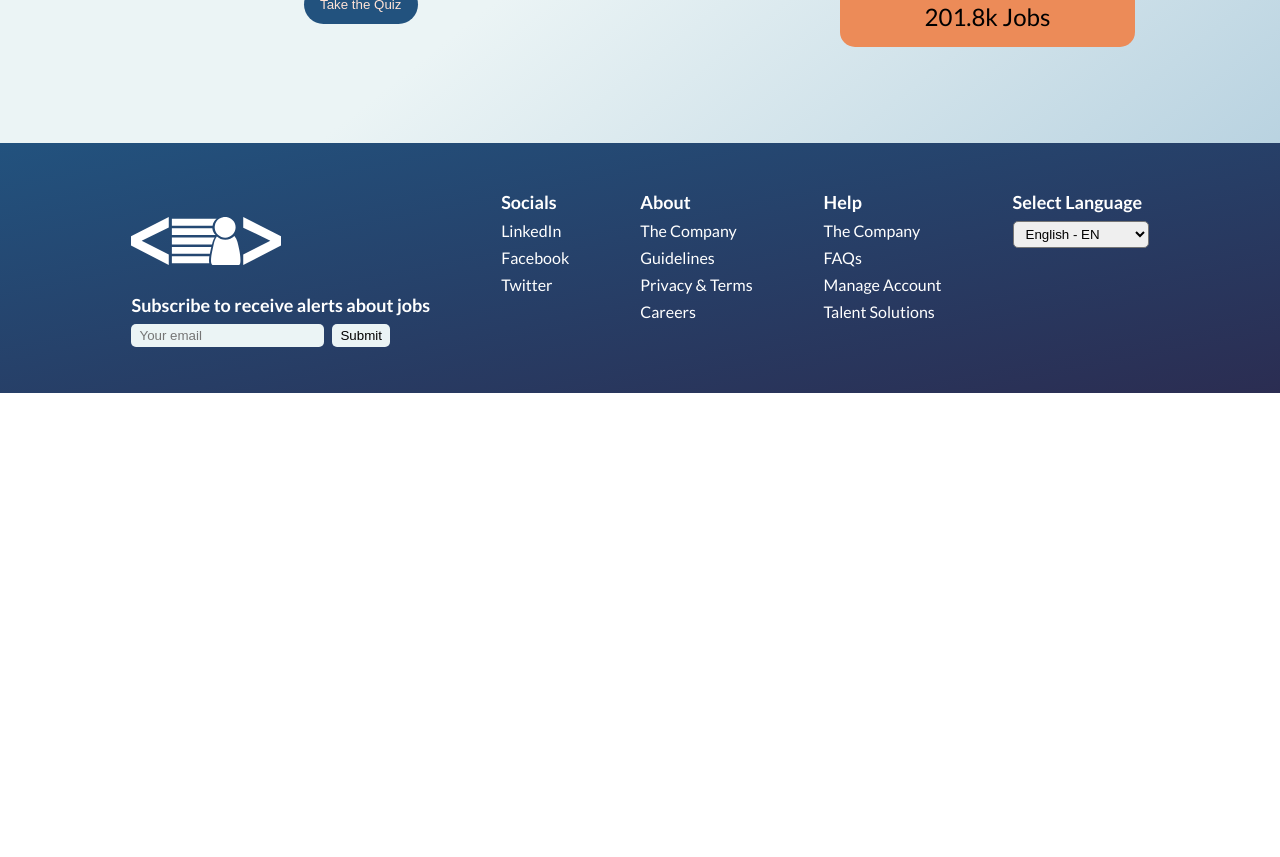
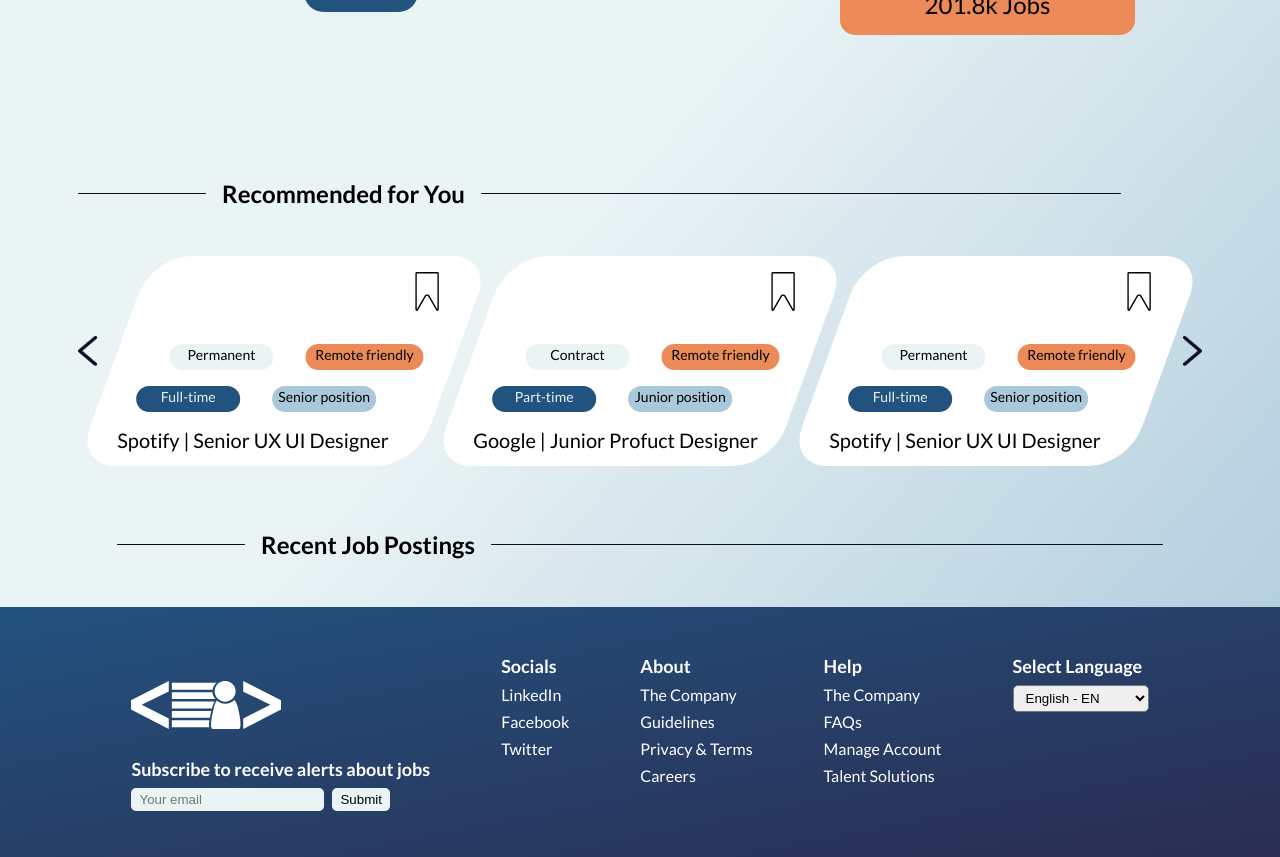
Before and after one commit to Mariessa-Pinto/hackthebreak2023, a Next.js app: page / in a window 1280 px wide. Shown: the part 620-1477 px from the top of the page. Before the commit the page ends 1013 px from the top, so only its background shows below. Built offline with nearby package versions, Linux system fonts and the light colour scheme.

Commit message:
recommended for you section

```diff
--- a/components/Footer/Footer.module.css
+++ b/components/Footer/Footer.module.css
@@ -58,7 +58,7 @@
 }
 
 /* Mobile */
-@media only screen and (max-width: 400px) {
+@media only screen and (max-width: 430px) {
     .footer {
         display: none;
     }
--- a/components/Navbar/Navbar.module.css
+++ b/components/Navbar/Navbar.module.css
@@ -6,7 +6,6 @@
     align-items: center;
     height: 180px;
     background-color: var(--semi-transparent);
-    padding: 6rem;
 }
 
 .list {
@@ -35,7 +34,7 @@
 }
 
 /* Mobile */
-@media only screen and (max-width: 400px) {
+@media only screen and (max-width: 430px) {
     .buttonAndProfile {
         display: none;
     }
--- a/pages/index.js
+++ b/pages/index.js
@@ -1,8 +1,6 @@
 import Head from 'next/head'
 import Image from 'next/image'
 import styles from '@/styles/Home.module.css'
-import Carousel from '@/components/carousel'
-import { useState } from 'react'
 import Navbar from '@/components/Navbar'
 import Footer from '@/components/Footer/index.js'
 
@@ -55,9 +53,100 @@
             </div>
           </div>
         </div>
+        <div className={styles.carousel}>
+          <div className={styles.seperator}>
+            <div className={styles.smallLine}></div>
+            <h2>Recommended for You</h2>
+            <div className={styles.bigLine}></div>
+          </div>
+          <div className={styles.recommendations}>
+            <Image
+                src={'/icons/leftArrow.png'}
+                alt={'left Arrow'}
+                width={20}
+                height={30}
+                className={styles.arrow}
+            />
+          <div className={styles.parallelogramOne}>
+            <div className={styles.tags}>
+            <Image
+                 src={'/icons/bookmark.svg'}
+                 alt={'bookmark'}
+                 width={40}
+                 height={40}
+                 className={styles.bookmark}
+            />
+            <div className={styles.topRow}>
+              <div><p className={styles.tagOne}>Permanent</p></div>
+              <div><p className={styles.tagTwo}>Remote friendly</p></div>
+            </div>
+            <div className={styles.bottomRow}>
+              <div><p className={styles.tagThree}>Full-time</p></div>
+              <div><p className={styles.tagFour}>Senior position</p></div>
+            </div>
+            </div>
+            <p className={styles.tagFive}>Spotify | Senior UX UI Designer</p>
+          </div>
+          <div className={styles.parallelogramTwo}>
+            <div className={styles.tags}>
+            <Image
+                 src={'/icons/bookmark.svg'}
+                 alt={'bookmark'}
+                 width={40}
+                 height={40}
+                 className={styles.bookmark}
+            />
+            <div className={styles.topRow}>
+              <div><p className={styles.tagOne}>Contract</p></div>
+              <div><p className={styles.tagTwo}>Remote friendly</p></div>
+            </div>
+            <div className={styles.bottomRow}>
+              <div><p className={styles.tagThree}>Part-time</p></div>
+              <div><p className={styles.tagFour}>Junior position</p></div>
+            </div>
+            </div>
+            <p className={styles.tagFive}>Google | Junior Profuct Designer</p>
+          </div>
+          <div className={styles.parallelogramThree}>
+            <div className={styles.tags}>
+            <Image
+                 src={'/icons/bookmark.svg'}
+                 alt={'bookmark'}
+                 width={40}
+                 height={40}
+                 className={styles.bookmark}
+            />
+            <div className={styles.topRow}>
+              <div><p className={styles.tagOne}>Permanent</p></div>
+              <div><p className={styles.tagTwo}>Remote friendly</p></div>
+            </div>
+            <div className={styles.bottomRow}>
+              <div><p className={styles.tagThree}>Full-time</p></div>
+              <div><p className={styles.tagFour}>Senior position</p></div>
+            </div>
+            </div>
+            <p className={styles.tagFive}>Spotify | Senior UX UI Designer</p>
+          </div>
+          <Image
+                src={'/icons/rightArrow.png'}
+                alt={'right Arrow'}
+                width={20}
+                height={30}
+                className={styles.arrow}
+            />
+        </div>
+        </div>
+        <div className={styles.postings}>
+        <div className={styles.seperator}>
+            <div className={styles.smallLineTwo}></div>
+            <h2>Recent Job Postings</h2>
+            <div className={styles.bigLineTwo}></div>
+          </div>
+          <div className={styles.cards}>
 
+          </div>
+        </div>
 
-        {/* <Carousel/> */}
         <Footer/>
       </main>
     </>
--- a/styles/Home.module.css
+++ b/styles/Home.module.css
@@ -49,6 +49,11 @@
   border-radius: 50px;
   margin-left: 11rem;
   cursor: pointer;
+}
+
+.quizButton:hover {
+  scale: 1.03;
+  transition: 300ms;
 }
 
 .rightCol {
@@ -110,8 +115,178 @@
   margin-left: 10.5rem;
 }
 
+.seperator {
+  display: flex;
+  flex-direction: row;
+  align-items: center;
+  gap: 1rem;
+  margin-bottom: 3rem;
+  margin-top: 3rem;
+}
+
+.smallLine {
+  height: 0.05rem;
+  width: 10vw;
+  background-color: var(--black);
+  border-radius: 5px;
+}
+
+.bigLine {
+  height: 0.05rem;
+  width: 50vw;
+  background-color: var(--black);
+  border-radius: 5px;
+}
+
+.parallelogramOne {
+  height: 210px;
+  width: 340px;
+  background-color: var(--white);
+  transform:skew(-20deg);
+  border-radius: 39px;
+  cursor: pointer;
+}
+
+.parallelogramOne:hover {
+  scale: 1.03;
+  transition: 300ms;
+}
+
+.parallelogramTwo {
+  height: 210px;
+  width: 340px;
+  background-color: var(--white);
+  transform:skew(-20deg);
+  border-radius: 39px;
+  cursor: pointer;
+}
+
+.parallelogramTwo:hover {
+  scale: 1.03;
+  transition: 300ms;
+}
+
+.parallelogramThree {
+  height: 210px;
+  width: 340px;
+  background-color: var(--white);
+  transform:skew(-20deg);
+  border-radius: 39px;
+  cursor: pointer;
+}
+
+.parallelogramThree:hover {
+  scale: 1.03;
+  transition: 300ms;
+}
+
+.bookmark {
+  transform:skew(20deg);
+  margin: 1rem 2rem;
+}
+
+.tags {
+  display: flex;
+  flex-direction: column;
+  align-items: flex-end;
+  gap: 1rem;
+  margin-bottom: 1rem;
+}
+
+.topRow {
+  display: flex;
+  flex-direction: row;
+  gap: 2rem;
+  margin-right: 2rem;
+}
+
+.bottomRow {
+  display: flex;
+  flex-direction: row;
+  gap: 2rem;
+  margin-right: 4rem;
+}
+
+
+.tagOne {
+  transform:skew(20deg);
+  height: 26px;
+  width: 104px;
+  background-color: var(--off-white);
+  border-radius: 25px;
+  text-align: center;
+  padding: 0.15rem;
+  font-size: 14px;
+}
+
+.tagTwo {
+  transform:skew(20deg);
+  height: 26px;
+  width: 118px;
+  background-color: var(--orange);
+  border-radius: 25px;
+  text-align: center;
+  padding: 0.15rem;
+  font-size: 14px;
+}
+
+.tagThree {
+  transform:skew(20deg);
+  height: 26px;
+  width: 104px;
+  background-color: var(--blue);
+  color: var(--off-white);
+  border-radius: 25px;
+  text-align: center;
+  padding: 0.15rem;
+  font-size: 14px;
+}
+
+.tagFour {
+  transform:skew(20deg);
+  height: 26px;
+  width: 104px;
+  background-color: var(--light-blue);
+  border-radius: 25px;
+  text-align: center;
+  padding: 0.15rem;
+  font-size: 14px;
+}
+
+.tagFive {
+  transform:skew(20deg);
+  font-size: 20px;
+  padding-left: 2rem;
+}
+
+.smallLineTwo {
+  height: 0.05rem;
+  width: 10vw;
+  background-color: var(--black);
+  border-radius: 5px;
+}
+
+.bigLineTwo {
+  height: 0.05rem;
+  width: 52.5vw;
+  background-color: var(--black);
+  border-radius: 5px;
+}
+
+.recommendations {
+  display: flex;
+  flex-direction: row;
+  gap: 1rem;
+  margin-bottom: 1rem;
+}
+
+.arrow {
+  margin-top: 5rem;
+  cursor: pointer;
+}
+
 /* Mobile */
-@media only screen and (max-width: 400px) {
+@media only screen and (max-width: 430px) {
   .intro {
     padding: 3rem;
   }
@@ -129,5 +304,26 @@
   .paraTwo {
     padding: 0 0 2rem 0;
   }
+  .smallLine {
+    display: none;
+  }
+  .smallLineTwo {
+    display: none;
+  }
+  .bigLine {
+    width: 18vw;
+  }
+  .bigLineTwo {
+    width: 22vw;
+  }
+  .parallelogramTwo {
+    display: none;
+  }
+  .parallelogramThree {
+    display: none;
+  }
+  .arrow {
+    display: none;
+  }
 
 }
```
Also changed, not shown: public/icons/bookmark.svg (added).
